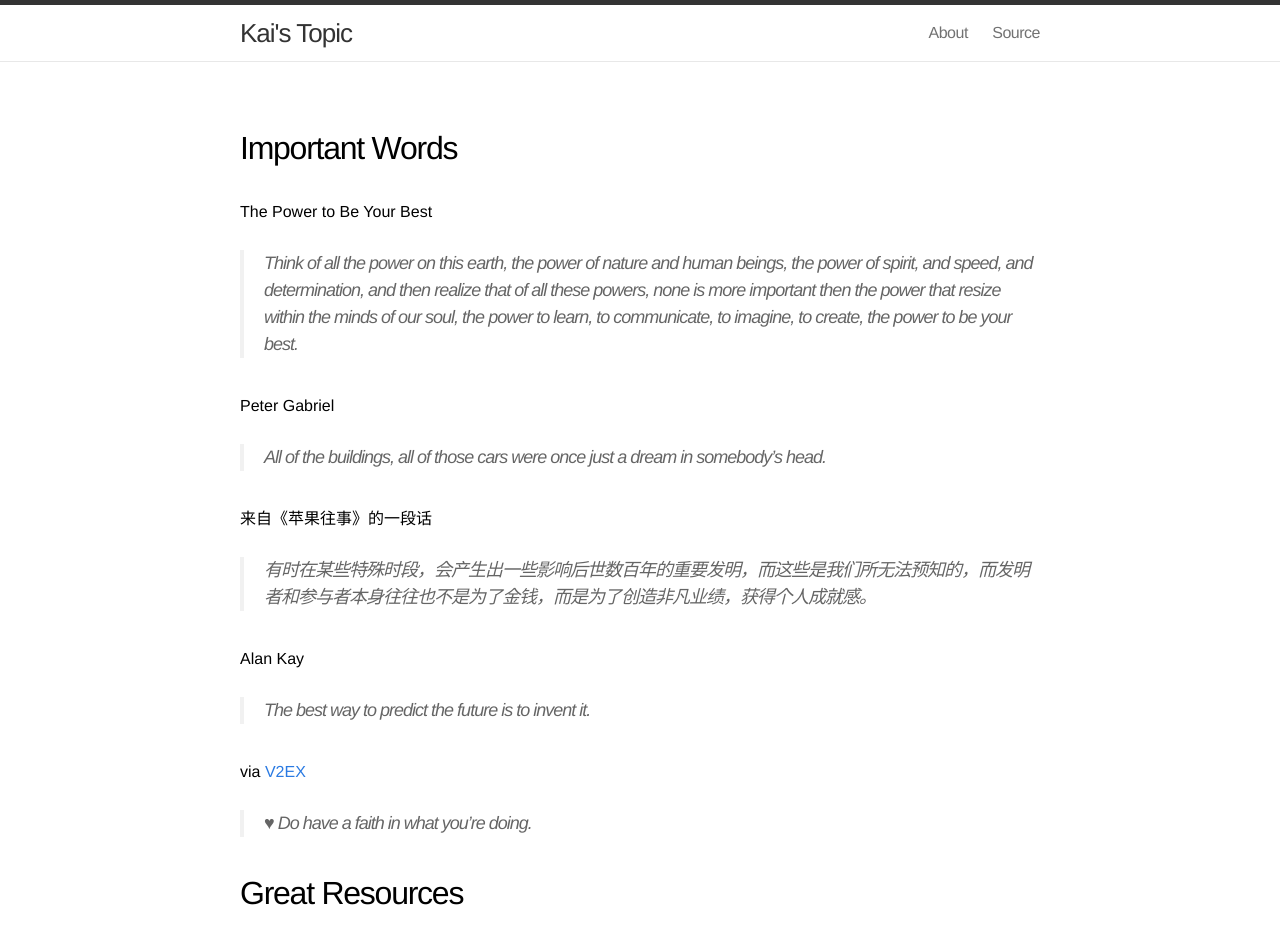
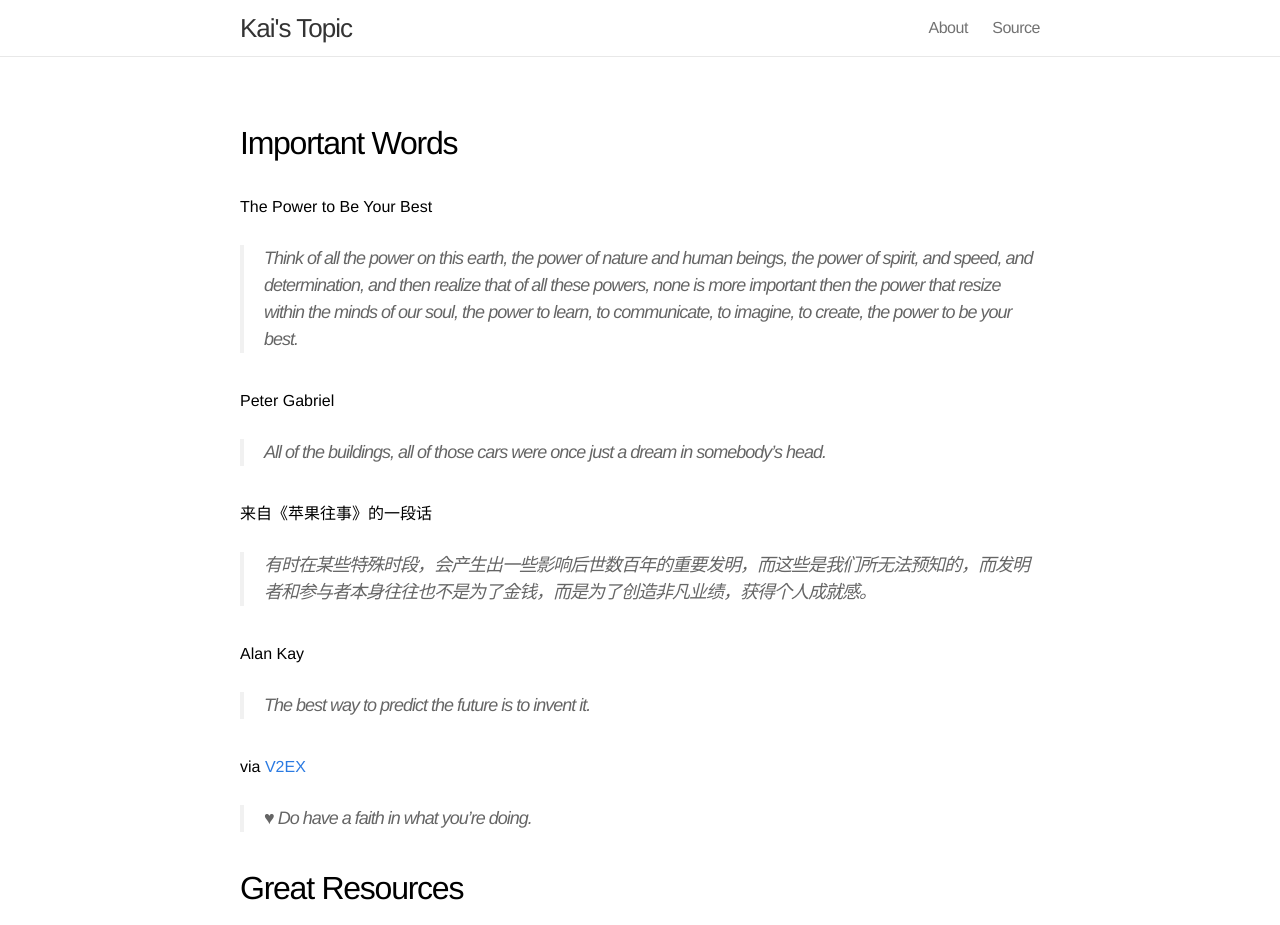
Before and after one commit to kailuo/kailuo.github.com, a Jekyll site: the page built from source.md, in a window 1280 px wide. Shown: the top 925 px of the page. Built offline with Jekyll 4.4.1, drawn with Linux system fonts in a browser that asks for light colours.

Commit message:
No more black border inside nav bar.

```diff
--- a/css/main.css
+++ b/css/main.css
@@ -53,7 +53,7 @@ img[alt=images] {
 /* Site header */
 
 .site-header {
-  border-top: 5px solid #333;
+  border-top: 0px solid #333;
   border-bottom: 1px solid #e8e8e8;
   min-height: 56px;
   background-color: white;
```
